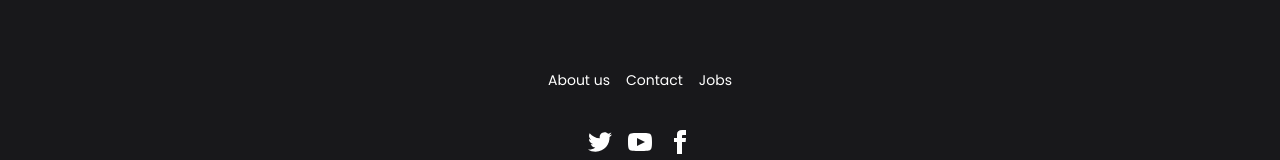
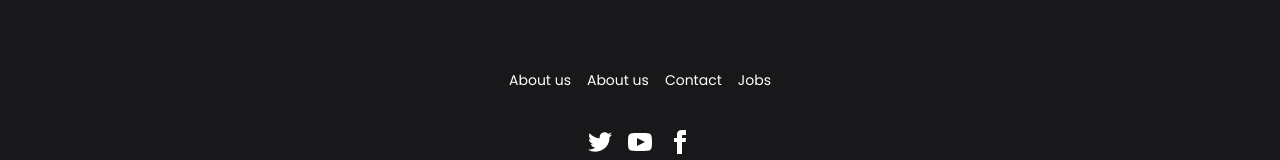
Before and after one commit to sucharita4867/FoodNest, a Next.js app: page / in a window 1280 px wide. Shown: the part 772-932 px from the top of the page. Built offline with nearby package versions, Linux system fonts and the light colour scheme.

Commit message:
added this changes

```diff
--- a/src/components/Footer.jsx
+++ b/src/components/Footer.jsx
@@ -4,6 +4,7 @@ const Footer = () => {
   return (
     <footer className="footer footer-horizontal footer-center mt-8   rounded p-10">
       <nav className="grid grid-flow-col gap-4">
+        <a className="link link-hover">About us</a>
         <a className="link link-hover">About us</a>
         <a className="link link-hover">Contact</a>
         <a className="link link-hover">Jobs</a>
```
